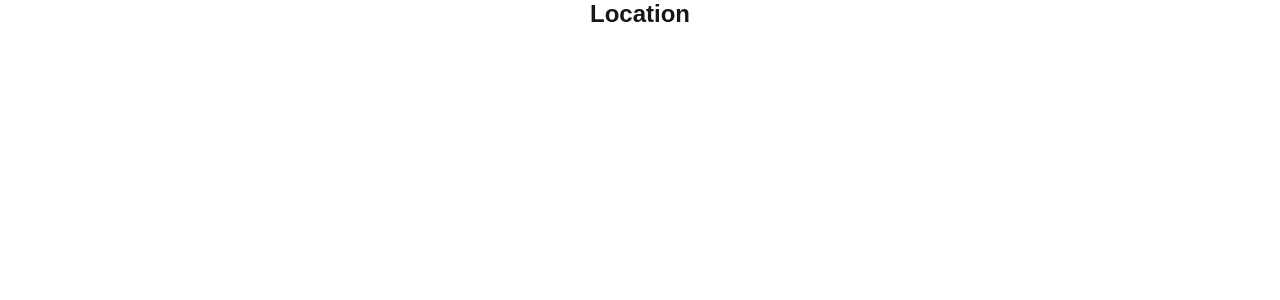
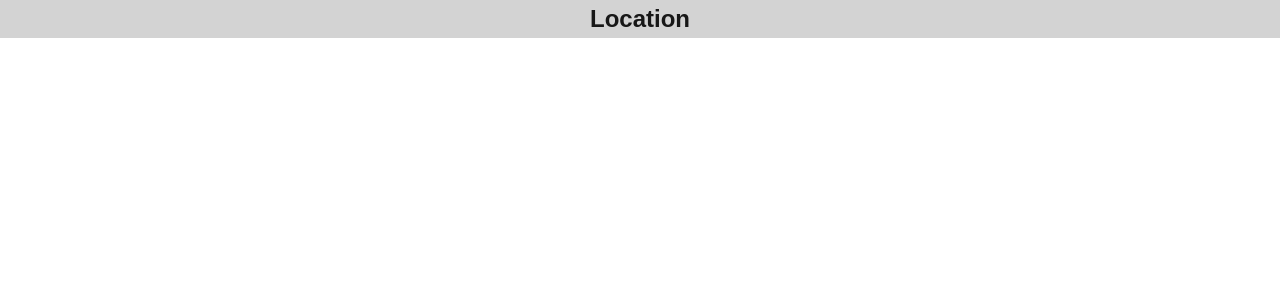
Before and after one commit to PratikKumarRout/Environs, a Next.js app: page / in a window 1280 px wide. Shown: the top 300 px of the page. Built offline with nearby package versions, Linux system fonts and the light colour scheme.

Commit message:
changes in header

```diff
--- a/src/app/components/header.js
+++ b/src/app/components/header.js
@@ -1,7 +1,7 @@
 export default function Header() {
     return <section>
-        <h2>
-           Location
+        <h2 style={{ padding: "5px", backgroundColor: "lightgray" }}>
+            Location
         </h2>
     </section>;
 }
--- a/src/app/page.js
+++ b/src/app/page.js
@@ -2,6 +2,6 @@ import Header from "./components/header";
 
 export default function Home() {
   return <>
-    <Header />
+   <Header />
   </>;
 }
```
